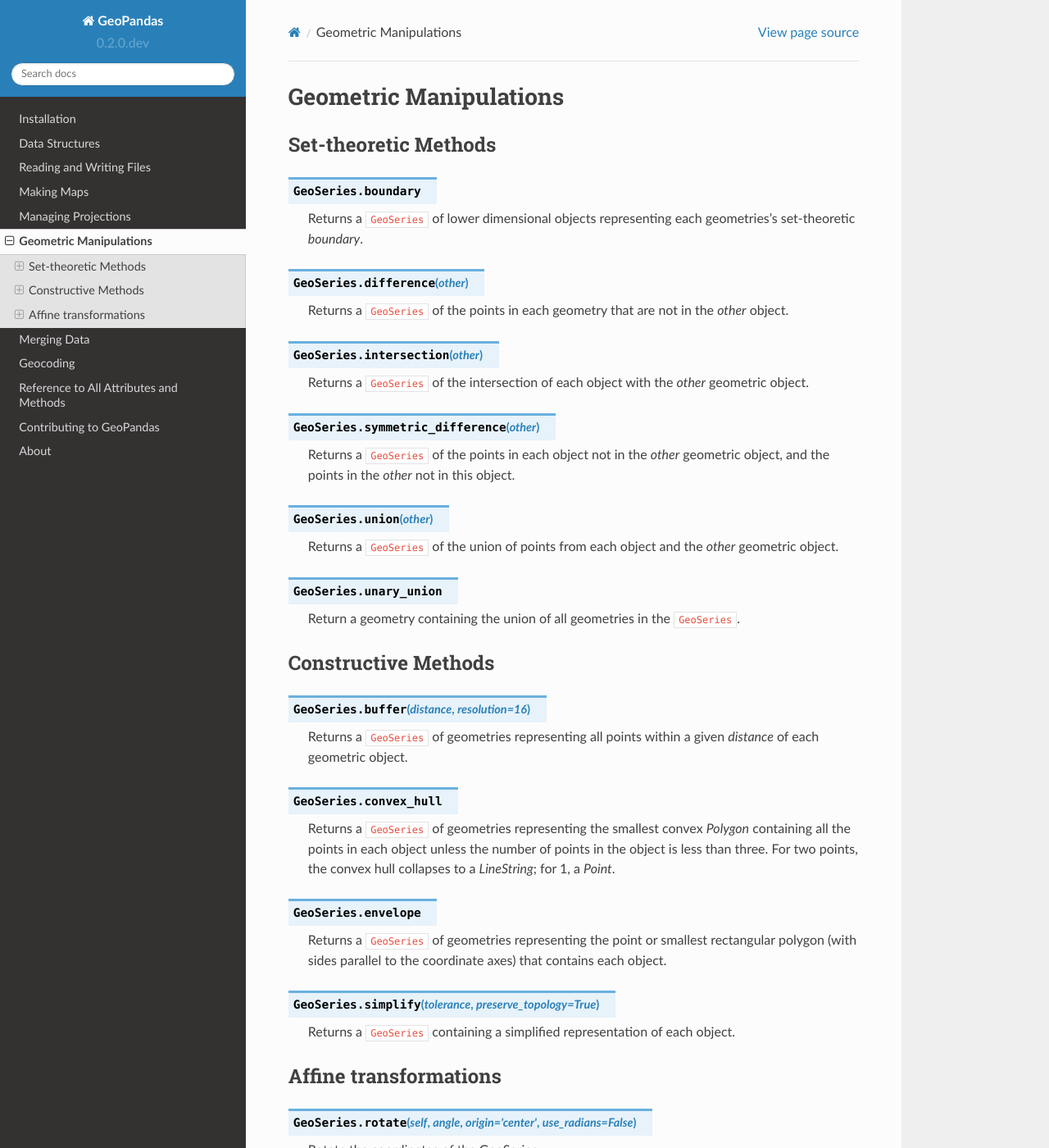
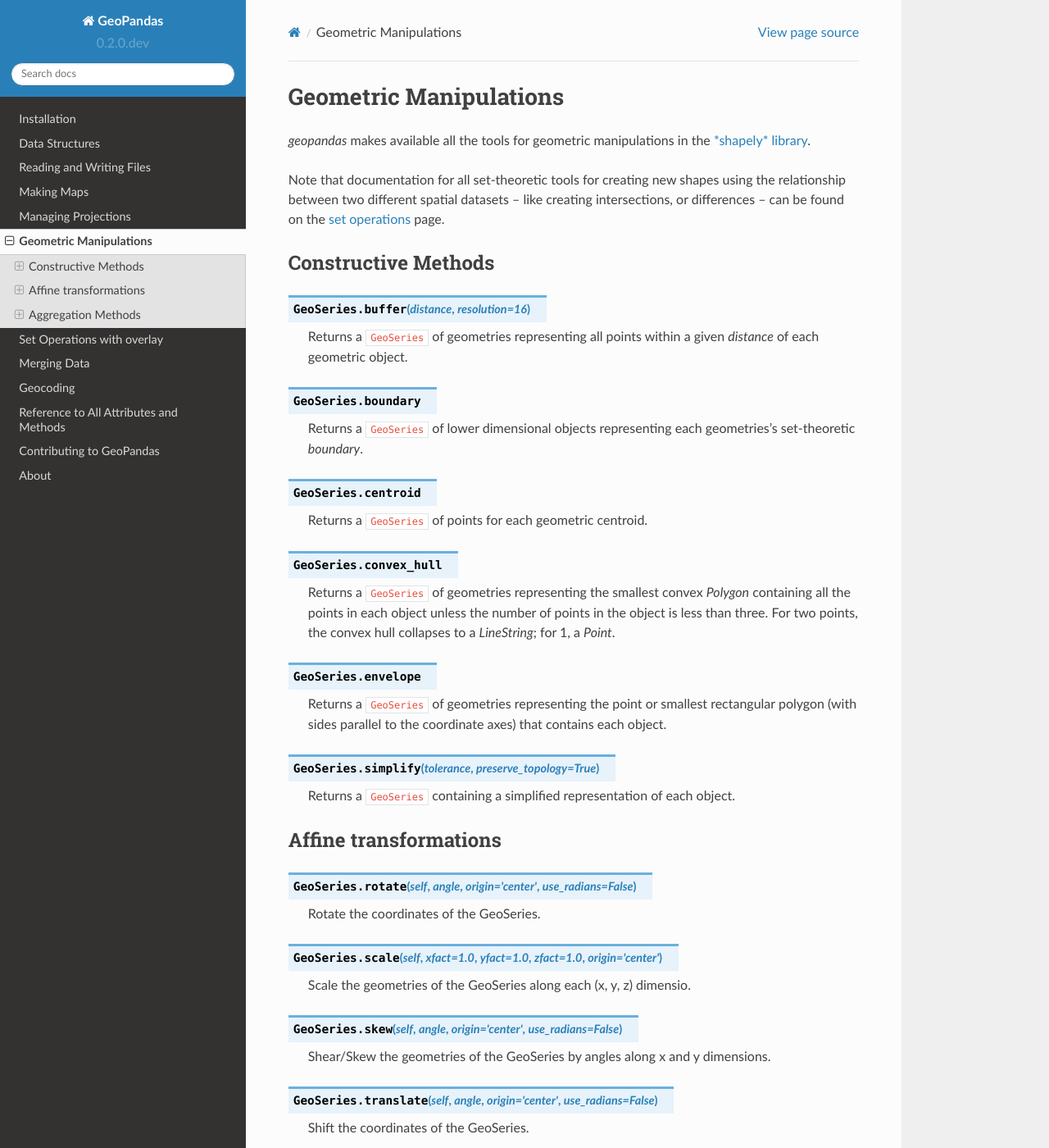
Before and after one commit to geopandas/geopandas, a Sphinx documentation site: the page built from doc/source/geometric_manipulations.rst, in a window 1280 px wide and 1400 px high. Shown: the whole window at 82% size. Built offline with Sphinx 7.4.7 and the Read the Docs theme 2.0.0, drawn with Linux system fonts in a browser that asks for light colours; some of the changed text lies outside the part shown.

Commit message:
Docs for geometric manipulations and overlay

```diff
--- a/doc/source/data_structures.rst
+++ b/doc/source/data_structures.rst
@@ -70,7 +70,7 @@
 Relationship Tests
 ^^^^^^^^^^^^^^^^^^^
 
-* ``almost_equals(other)``: is shape almost the same as ``other`` (good when floating point precision issues make shapes slightly different)
+* ``geom_almost_equals(other)``: is shape almost the same as ``other`` (good when floating point precision issues make shapes slightly different)
 * ``contains(other)``: is shape contained within ``other``
 * ``intersects(other)``: does shape intersect ``other``
 
--- a/doc/source/geometric_manipulations.rst
+++ b/doc/source/geometric_manipulations.rst
@@ -1,92 +1,74 @@
 Geometric Manipulations
 ========================
 
+*geopandas* makes available all the tools for geometric manipulations in the `*shapely* library <http://toblerity.org/shapely/manual.html>`_.
 
+Note that documentation for all set-theoretic tools for creating new shapes using the relationship between two different spatial datasets -- like creating intersections, or differences -- can be found on the :doc:`set operations <set_operations>` page.
 
+Constructive Methods
+~~~~~~~~~~~~~~~~~~~~
 
-Set-theoretic Methods
-~~~~~~~~~~~~~~~~~~~~~
+.. method:: GeoSeries.buffer(distance, resolution=16)
 
-.. attribute::  GeoSeries.boundary
+  Returns a ``GeoSeries`` of geometries representing all points within a given `distance`
+  of each geometric object.
+
+.. attribute:: GeoSeries.boundary
 
   Returns a ``GeoSeries`` of lower dimensional objects representing
   each geometries's set-theoretic `boundary`.
 
-.. method::  GeoSeries.difference(other)
+.. attribute:: GeoSeries.centroid
 
-  Returns a ``GeoSeries`` of the points in each geometry that
-  are not in the *other* object.
+  Returns a ``GeoSeries`` of points for each geometric centroid.
 
-.. method::  GeoSeries.intersection(other)
-
-  Returns a ``GeoSeries`` of the intersection of each object with the `other`
-  geometric object.
-
-.. method::  GeoSeries.symmetric_difference(other)
-
-  Returns a ``GeoSeries`` of the points in each object not in the `other`
-  geometric object, and the points in the `other` not in this object.
-
-.. method::  GeoSeries.union(other)
-
-  Returns a ``GeoSeries`` of the union of points from each object and the
-  `other` geometric object.
-
-
-.. attribute::  GeoSeries.unary_union
-
-  Return a geometry containing the union of all geometries in the ``GeoSeries``.
-
-
-Constructive Methods
-~~~~~~~~~~~~~~~~~~~~~
-
-.. method::  GeoSeries.buffer(distance, resolution=16)
-
-  Returns a ``GeoSeries`` of geometries representing all points within a given `distance`
-  of each geometric object.
-
-.. attribute::  GeoSeries.convex_hull
+.. attribute:: GeoSeries.convex_hull
 
   Returns a ``GeoSeries`` of geometries representing the smallest
   convex `Polygon` containing all the points in each object unless the
   number of points in the object is less than three. For two points,
   the convex hull collapses to a `LineString`; for 1, a `Point`.
 
-.. attribute::  GeoSeries.envelope
+.. attribute:: GeoSeries.envelope
 
   Returns a ``GeoSeries`` of geometries representing the point or
   smallest rectangular polygon (with sides parallel to the coordinate
   axes) that contains each object.
 
-.. method::  GeoSeries.simplify(tolerance, preserve_topology=True)
+.. method:: GeoSeries.simplify(tolerance, preserve_topology=True)
 
   Returns a ``GeoSeries`` containing a simplified representation of
   each object.
 
 Affine transformations
-~~~~~~~~~~~~~~~~~~~~~~~
+~~~~~~~~~~~~~~~~~~~~~~~~
 
-.. method::  GeoSeries.rotate(self, angle, origin='center', use_radians=False)
+.. method:: GeoSeries.rotate(self, angle, origin='center', use_radians=False)
 
   Rotate the coordinates of the GeoSeries.
 
-.. method::  GeoSeries.scale(self, xfact=1.0, yfact=1.0, zfact=1.0, origin='center')
+.. method:: GeoSeries.scale(self, xfact=1.0, yfact=1.0, zfact=1.0, origin='center')
 
  Scale the geometries of the GeoSeries along each (x, y, z) dimensio.
 
-.. method::  GeoSeries.skew(self, angle, origin='center', use_radians=False)
+.. method:: GeoSeries.skew(self, angle, origin='center', use_radians=False)
 
   Shear/Skew the geometries of the GeoSeries by angles along x and y dimensions.
 
-.. method::  GeoSeries.translate(self, angle, origin='center', use_radians=False)
+.. method:: GeoSeries.translate(self, angle, origin='center', use_radians=False)
 
   Shift the coordinates of the GeoSeries.
 
-`Aggregating methods`
+Aggregation Methods
+~~~~~~~~~~~~~~~~~~~~
+
+.. attribute:: GeoSeries.unary_union
+
+  Return a geometry containing the union of all geometries in the ``GeoSeries``.
 
 
-
+Examples of Geometric Manipulations
+------------------------------------
 
 .. sourcecode:: python
 
--- a/doc/source/index.rst
+++ b/doc/source/index.rst
@@ -32,6 +32,7 @@
   Making Maps <mapping>
   Managing Projections <projections>
   Geometric Manipulations <geometric_manipulations>
+  Set Operations with overlay <set_operations>
   Merging Data <mergingdata>
   Geocoding <geocoding>
   Reference to All Attributes and Methods <reference>
--- /dev/null
+++ b/doc/source/set_operations.rst
@@ -0,0 +1,76 @@
+.. ipython:: python
+   :suppress:
+
+   import geopandas as gpd
+   world = gpd.GeoDataFrame().from_file('_example_data/naturalearth_lowres.shp')
+   capitals = gpd.GeoDataFrame().from_file('_example_data/naturalearth_cities.shp')
+
+   # For spatial join
+   countries = world[['geometry', 'name']]
+
+   # Project
+   countries = countries.to_crs('+init=epsg:3395')[countries.name!="Antarctica"]
+   capitals = capitals.to_crs('+init=epsg:3395')
+
+
+Set-Operations with Overlay
+============================
+
+When working with multiple spatial datasets -- especially multiple *polygon* or *line* datasets -- users often wish to create new shapes based on places where those datasets overlap (or don't overlap). These manipulations are often referred using the language of sets -- intersections, unions, and differences. These types of operations are made available in the *geopandas* library through the ``overlay`` function.
+
+The basic idea is demonstrated by the graphic below but keep in mind that overlays operate at the DataFrame level, not on individual geometries, and the properties from both are retained. In effect, for every shape in the first GeoDataFrame, this operation is executed against every other shape in the other GeoDataFrame:
+
+.. image:: _static/overlay_operations.png
+
+**Source: QGIS Documentation**
+
+(Note to users familiar with the *shapely* library: ``overlay`` can be thought of as offering versions of the standard *shapely* set-operations that deal with the complexities of applying set operations to two *GeoSeries*. The standard *shapely* set-operations are also available as ``GeoSeries`` methods.)
+
+
+Overlay Example
+-----------------
+
+To illustrate the ``overlay`` function, consider the following case in which one wishes to identify the "core" portion of each country -- defined as areas within 500km of a capital -- using a ``GeoDataFrame`` of countries and a ``GeoDataFrame`` of capitals.
+
+.. ipython:: python
+
+    # Look at countries:
+    @savefig world_basic.png width=5in
+    countries.plot();
+
+    # Now buffer cities to find area within 500km.
+    # Check CRS -- World Mercator, units of meters.
+    capitals.crs
+
+    # make 500km buffer
+    capitals['geometry']= capitals.buffer(500000)
+    @savefig capital_buffers.png width=5in
+    capitals.plot();
+
+
+To select only the portion of countries within 500km of a capital, we specify the ``how`` option to be "intersect", which creates a new set of polygons where these two layers overlap:
+
+.. ipython:: python
+
+   from geopandas.tools import overlay
+   country_cores = overlay(countries, capitals, how='intersection')
+   @savefig country_cores.png width=5in
+   country_cores.plot();
+
+Changing the "how" option allows for different types of overlay operations. For example, if we were interested in the portions of countries *far* from capitals (the peripheries), we would compute the difference of the two.
+
+.. ipython:: python
+
+   country_peripheries = overlay(countries, capitals, how='difference')
+   @savefig country_peripheries.png width=5in
+   country_peripheries.plot();
+
+More Examples
+-----------------
+
+A larger set of examples of the use of ``overlay`` can be found `here <http://nbviewer.jupyter.org/github/geopandas/geopandas/blob/master/examples/overlays.ipynb>`_
+
+
+
+.. toctree::
+   :maxdepth: 2
```
Also changed, not shown: doc/source/reference.rst (+9 -9 lines), doc/source/_static/overlay_operations.png (added).
